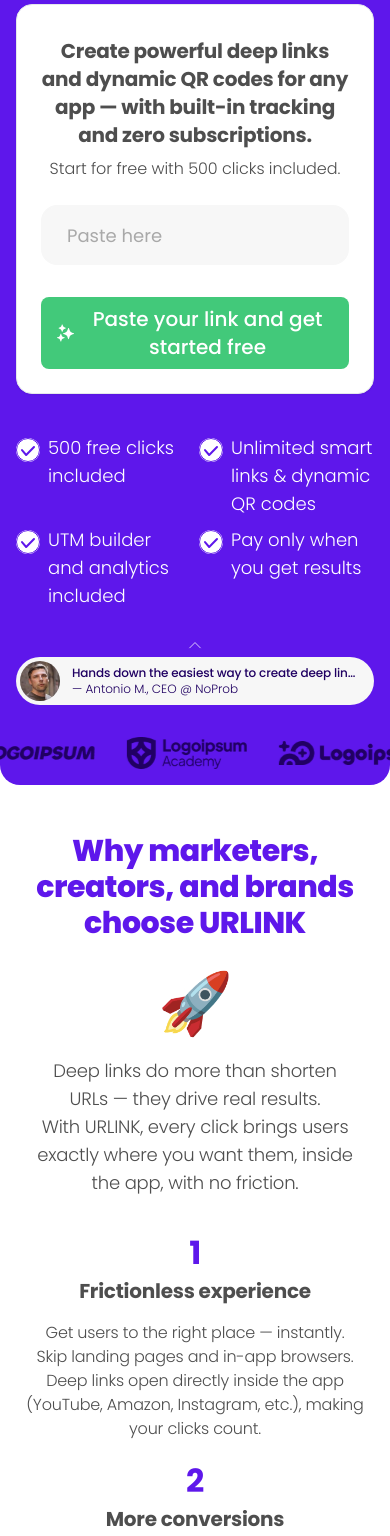
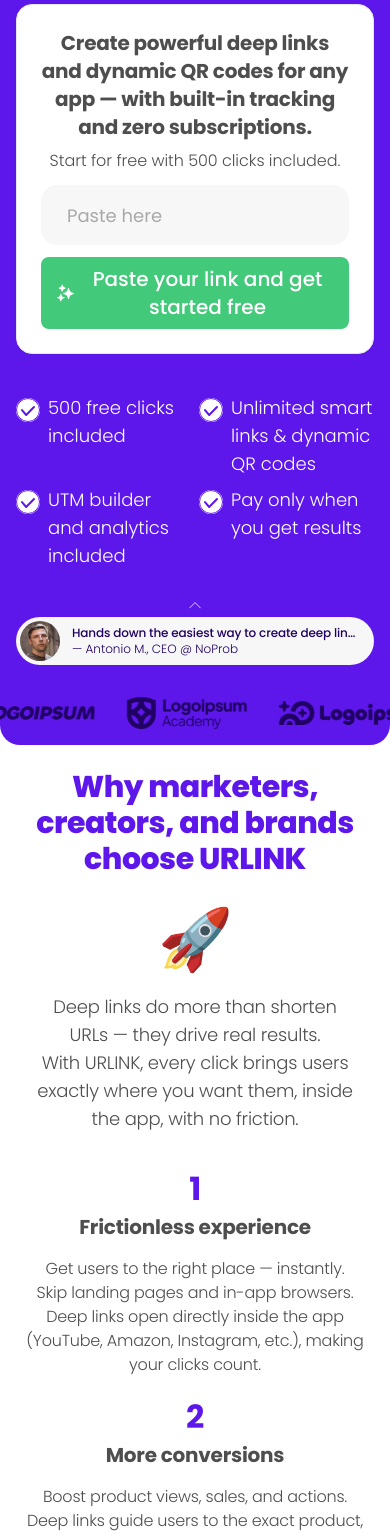
Before and after one commit to holy-script/urlink, a Next.js app: page /en in a window 390 px wide. Shown: the part 432-1968 px from the top of the page. Built offline with nearby package versions, Linux system fonts and the light colour scheme.

Commit message:
added mobile spacing and styling fixes

```diff
--- a/app/[locale]/page.tsx
+++ b/app/[locale]/page.tsx
@@ -89,7 +89,7 @@
     <div className="flex flex-col items-center mt-8 md:mt-12 px-4">
       <Card className="w-full max-w-4xl mx-auto h-fit bg-white rounded-2xl">
         <CardContent>
-          <div className="flex flex-col items-center pt-8 md:pt-12 md:px-2">
+          <div className="flex flex-col items-center pt-6 md:px-2">
             <h2 className="font-bold text-[#4e4e4e] text-xl md:text-2xl text-center tracking-[-0.24px]">
               {t('title')}
             </h2>
@@ -99,7 +99,7 @@
               </span>
             </p>
 
-            <div className="mt-6 md:mt-8 w-full relative">
+            <div className="mt-3 w-full relative">
               <Input
                 className="h-[60px] md:h-[72px] bg-[#f7f7f7] rounded-2xl pl-6 md:pl-10 text-lg md:text-xl text-[#5e17eb] placeholder:text-[rgb(169,169,169)] border-2 border-[#f7f7f7] focus:border-[#5e17eb] font-normal"
                 placeholder={t('placeholder')}
@@ -200,7 +200,7 @@
   const benefitItems = t.raw('items');
 
   return (
-    <section className="relative mt-8 md:mt-0 px-4 sm:px-8 md:px-16 lg:px-36">
+    <section className="relative mt-2 md:mt-0 px-4 sm:px-8 md:px-16 lg:px-36">
       <div className="flex flex-col px-4">
         <h2 className="font-extrabold text-[#5e17eb] text-3xl md:text-5xl text-center tracking-[-0.48px] leading-[1.2] md:leading-[64px] mt-4 md:mt-12">
           {t('title')}
@@ -240,9 +240,9 @@
           </div>
         ))}
       </div>
-      <div className="flex flex-col justify-center items-center mt-12 md:mt-16">
+      <div className="flex flex-col justify-center items-center mt-8 md:mt-16">
         <div className="inline-flex items-center justify-center p-2 w-fit bg-[#5e17eb] mb-6 md:mb-8 rounded-full">
-          <h2 className="font-bold text-[#f7f7f7] text-2xl md:text-[40px] text-center tracking-[-0.40px] px-4">
+          <h2 className="font-bold text-[#f7f7f7] text-2xl md:text-[40px] text-center tracking-[-0.40px] px-2">
             {t('specialTip')}
           </h2>
         </div>
@@ -260,7 +260,7 @@
           <span className="font-bold text-[#5e17eb] text-[32px] md:text-[40px] text-center tracking-[-0.40px]">
             4
           </span>
-          <h3 className="font-bold text-[#4e4e4e] text-xl md:text-2xl text-center tracking-[-0.24px] mt-4">
+          <h3 className="font-bold text-[#4e4e4e] text-xl md:text-2xl text-center tracking-[-0.24px] mt-0 md:mt-4">
             {benefitItems['3'].title}
           </h3>
           <p className="font-light text-[#4e4e4e] text-base md:text-xl text-center tracking-[-0.20px] mt-4 w-full md:w-[420px]">
@@ -487,7 +487,7 @@
       </div>
 
       <div className="flex justify-center mt-2">
-        <Button className="mt-2 md:mt-8 bg-[#42c97a] hover:bg-[#42c97a] text-white text-base md:text-xl flex items-center gap-2 rounded-lg group transition-all duration-500 ease-in-out overflow-hidden hover:pr-10 relative">
+        <Button className="mt-6 md:mt-8 bg-[#42c97a] hover:bg-[#42c97a] text-white text-base md:text-xl flex items-center gap-2 rounded-lg group transition-all duration-500 ease-in-out overflow-hidden hover:pr-10 relative">
           <Link href="/signup">
             <span className="flex items-center">
               {t('cta')}
@@ -591,7 +591,7 @@
   const accordionKeys = ['0', '1', '2'] as const;
 
   return (
-    <section className="mt-12 md:mt-16 px-4 sm:px-8 md:px-16 lg:px-36">
+    <section className="mt-8 md:mt-16 px-4 sm:px-8 md:px-16 lg:px-36">
       <div>
         <h2 className="font-extrabold text-[#5e17eb] text-3xl md:text-5xl text-center tracking-[-0.48px] leading-[1.2] md:leading-[64px] mb-4">
           {t('title')}
--- a/components/SignupModal.tsx
+++ b/components/SignupModal.tsx
@@ -150,7 +150,7 @@
     <>
       <Dialog>
         <DialogTrigger asChild>
-          <Button className="mt-8 bg-[#42c97a] hover:bg-[#42c97a] text-white text-xl flex items-center gap-2 rounded-lg group transition-all duration-500 ease-in-out overflow-hidden hover:pr-10 relative text-wrap h-fit">
+          <Button className="mt-3 bg-[#42c97a] hover:bg-[#42c97a] text-white text-xl flex items-center gap-2 rounded-lg group transition-all duration-500 ease-in-out overflow-hidden hover:pr-10 relative text-wrap h-fit">
             <svg width="24" height="24" viewBox="0 0 24 24" fill="none" xmlns="http://www.w3.org/2000/svg">
               <path d="M23.5613 12.2442C18.9418 10.9684 18.0541 10.0807 16.7793 5.46223C16.7073 5.20234 16.4711 5.02234 16.201 5.02234C15.931 5.02234 15.6948 5.20235 15.6228 5.46223C14.348 10.0806 13.4604 10.9683 8.84077 12.2442C8.58088 12.3162 8.40088 12.5525 8.40088 12.8225C8.40088 13.0925 8.58089 13.3288 8.84077 13.4008C13.4603 14.6755 14.3468 15.5632 15.6228 20.1828C15.6948 20.4427 15.931 20.6227 16.201 20.6227C16.4711 20.6227 16.7073 20.4427 16.7793 20.1828C18.0552 15.5632 18.9417 14.6767 23.5613 13.4008C23.8212 13.3288 24.0012 13.0925 24.0012 12.8225C24.0012 12.5525 23.8212 12.3162 23.5613 12.2442Z" fill="white" />
               <path d="M2.65083 5.67827C5.46126 6.45457 5.95729 6.95074 6.73264 9.76008C6.80464 10.02 7.04203 10.2 7.31092 10.2C7.57982 10.2 7.81832 10.02 7.88921 9.76008C8.66438 6.95077 9.16055 6.45448 11.971 5.67827C12.2309 5.60626 12.4109 5.37 12.4109 5.09998C12.4109 4.82997 12.2309 4.5937 11.971 4.5217C9.16058 3.7454 8.66455 3.24923 7.88921 0.439892C7.81833 0.180001 7.58094 0 7.31092 0C7.0409 0 6.80464 0.180012 6.73264 0.439892C5.95634 3.25032 5.46017 3.74549 2.65083 4.5217C2.39094 4.5937 2.21094 4.82997 2.21094 5.09998C2.21094 5.37 2.39095 5.60626 2.65083 5.67827Z" fill="white" />
```
